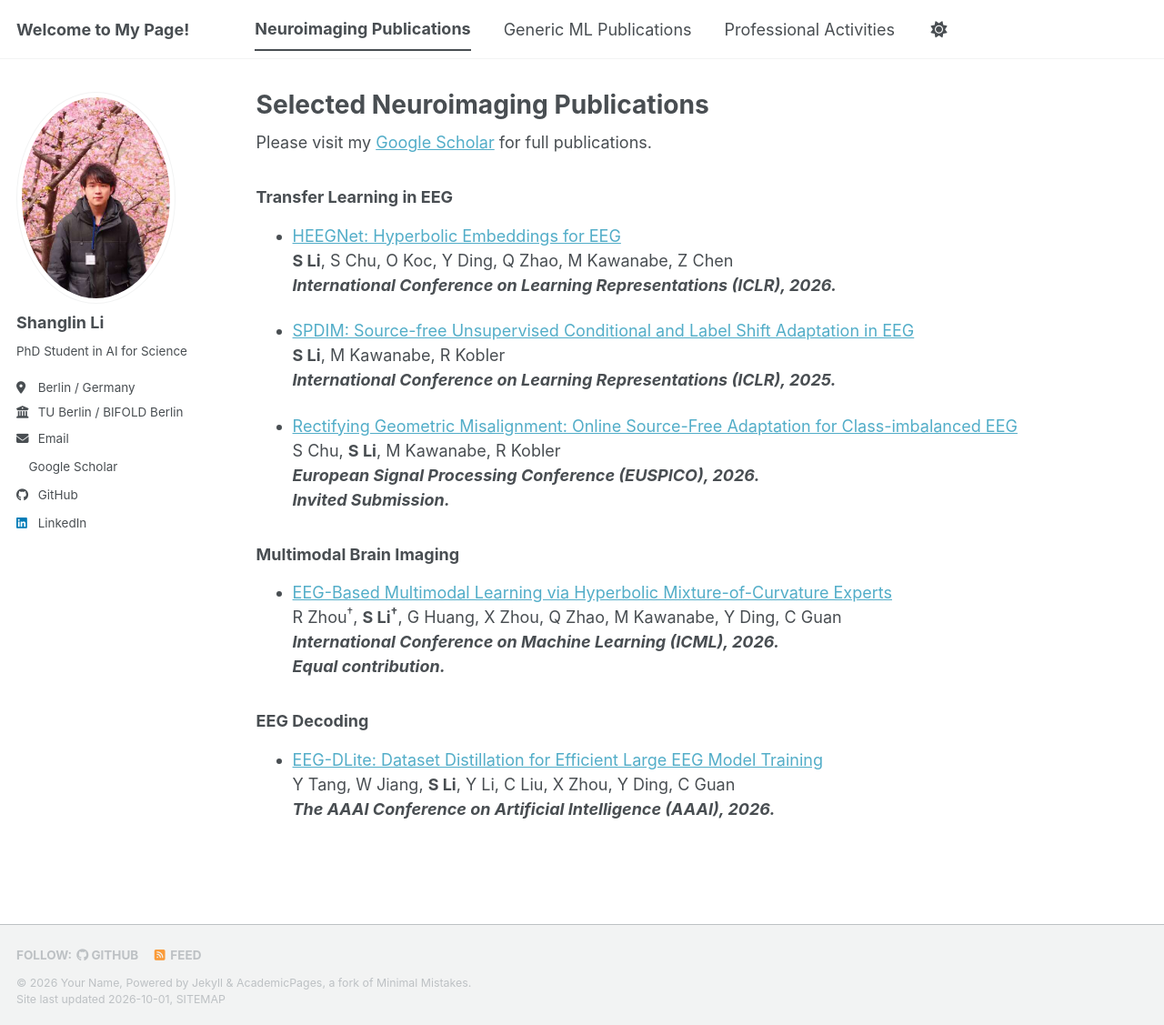
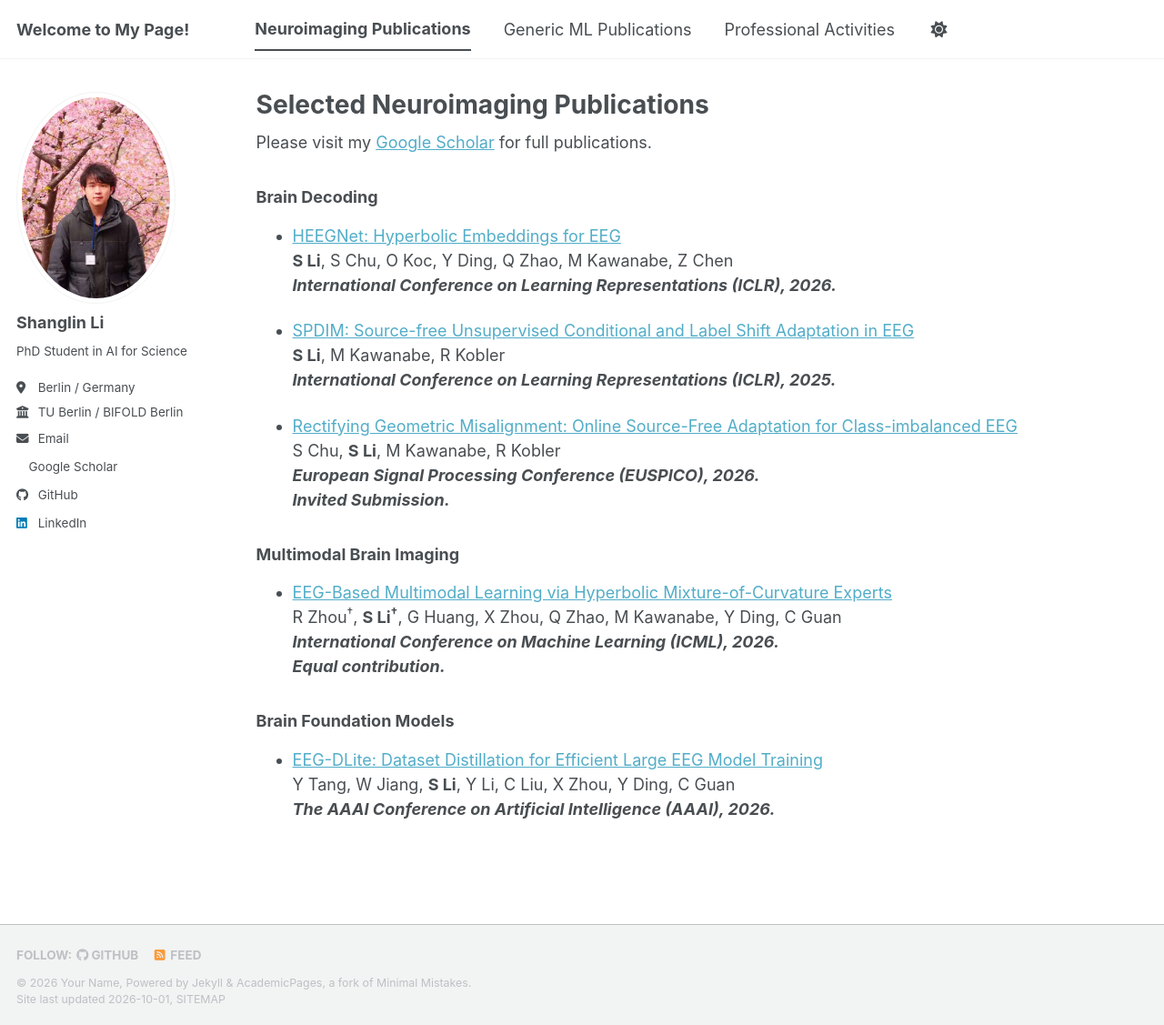
Before and after one commit to fightlesliefigt/fightlesliefigt.github.io, a Jekyll site: the page built from _pages/publications.html, in a window 1280 px wide and 1127 px high. Shown: the whole window at 91% size. Built offline with Jekyll 4.4.1, drawn with Linux system fonts in a browser that asks for light colours; a style sheet for code colours, icons or effects is not loaded.

Commit message:
Update publication topics in publications.html

```diff
--- a/_pages/publications.html
+++ b/_pages/publications.html
@@ -7,7 +7,7 @@ author_profile: true
 
 Please visit my <a href="https://scholar.google.com/citations?user=ZfbvnHkAAAAJ">Google Scholar</a> for full publications.
 
-<h3>Transfer Learning in EEG</h3>
+<h3>Brain Decoding</h3>
 <ul>
 <li><p>
 <a href="https://openreview.net/forum?id=CNDNRjpVIL">HEEGNet: Hyperbolic Embeddings for EEG</a><br />
@@ -49,8 +49,7 @@ Equal contribution.</b></i>
 </ul>
 
 
-
-<h3>EEG Decoding</h3>
+<h3>Brain Foundation Models</h3>
 <ul>
 <li><p> <a href="https://ojs.aaai.org/index.php/AAAI/article/view/38830"> EEG-DLite: Dataset Distillation for Efficient Large EEG Model Training </a><br />
 Y Tang, W Jiang, <b>S Li</b>, Y Li, C Liu, X Zhou, Y Ding, C Guan <br />
```
